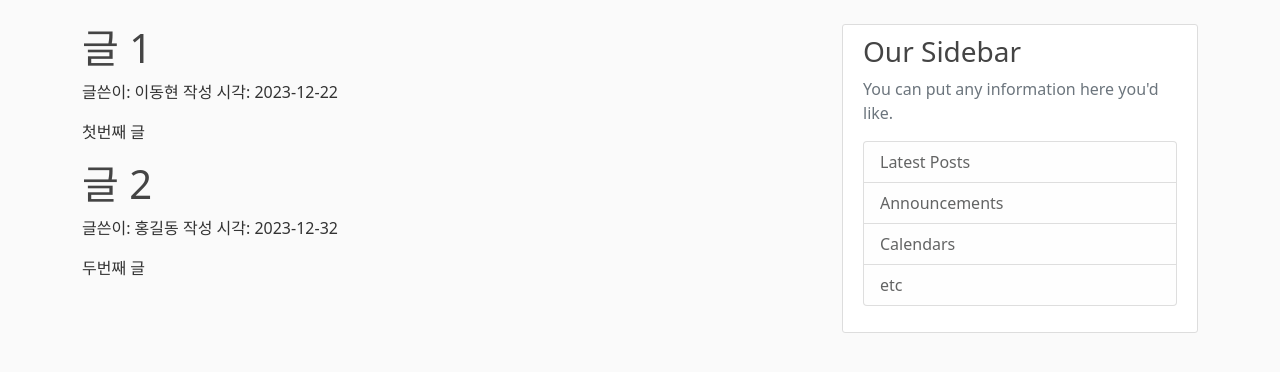
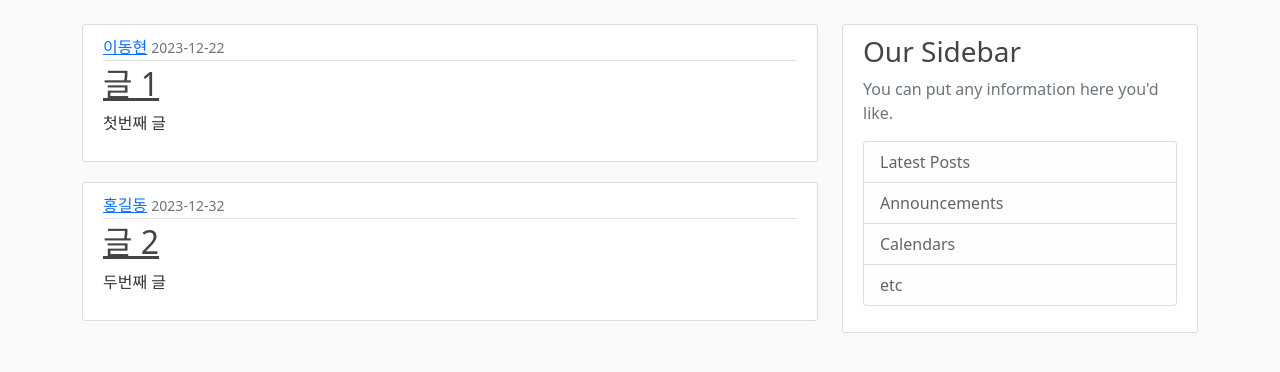
Before and after one commit to earthicko/django-practice, a Django app: page / in a window 1280 px wide. Shown: the part 56-428 px from the top of the page. Run offline with Django 4.2, Linux system fonts and the light colour scheme.

Commit message:
Feat: Part 3: add style to home.html

```diff
--- a/django_project/blog/templates/blog/home.html
+++ b/django_project/blog/templates/blog/home.html
@@ -1,8 +1,15 @@
 {% extends "blog/base.html" %}
 {% block content %}
 {% for post in posts %} <!-- context["posts"] -->
-<h1>{{ post.title }}</h1>
-<p>글쓴이: {{ post.author }} 작성 시각: {{ post.date_posted }}</p>
-<p>{{ post.content }}</p>
+<article class="media content-section">
+    <div class="media-body">
+        <div class="article-metadata">
+            <a class="mr-2" href="#">{{ post.author }}</a>
+            <small class="text-muted">{{ post.date_posted }}</small>
+        </div>
+        <h2><a class="article-title" href="#">{{ post.title }}</a></h2>
+        <p class="article-content">{{ post.content }}</p>
+    </div>
+</article>
 {% endfor %}
 {% endblock content %}
```
